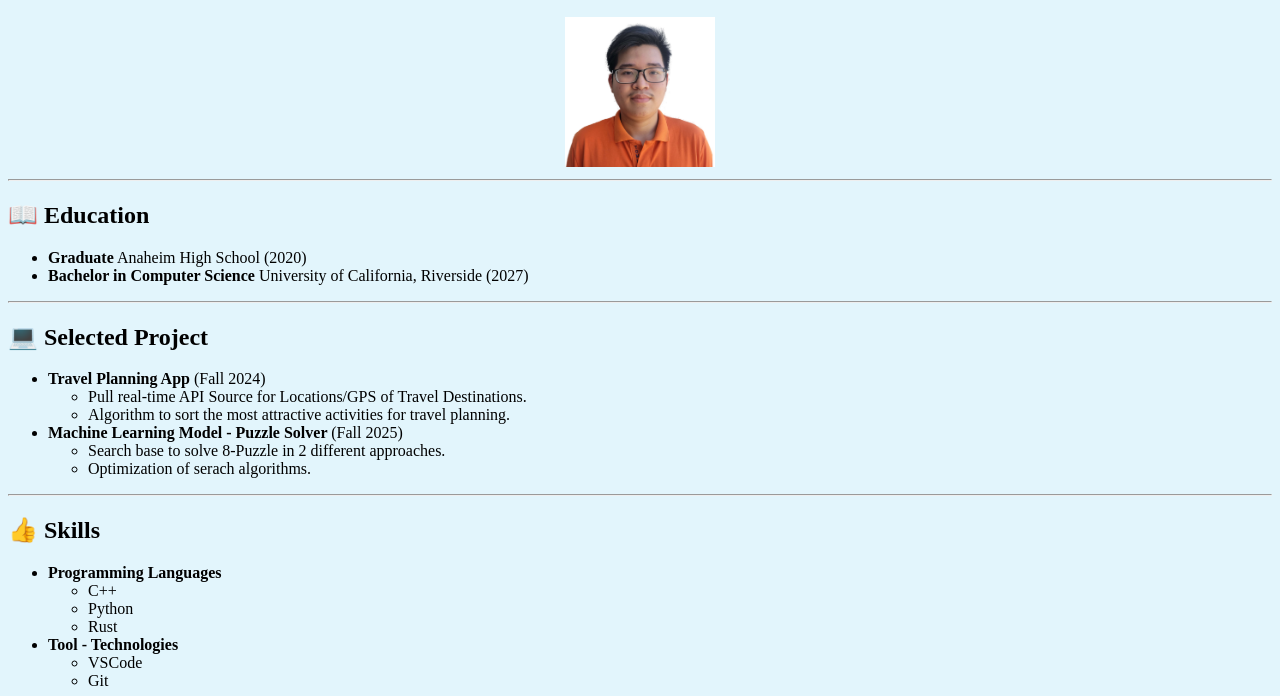
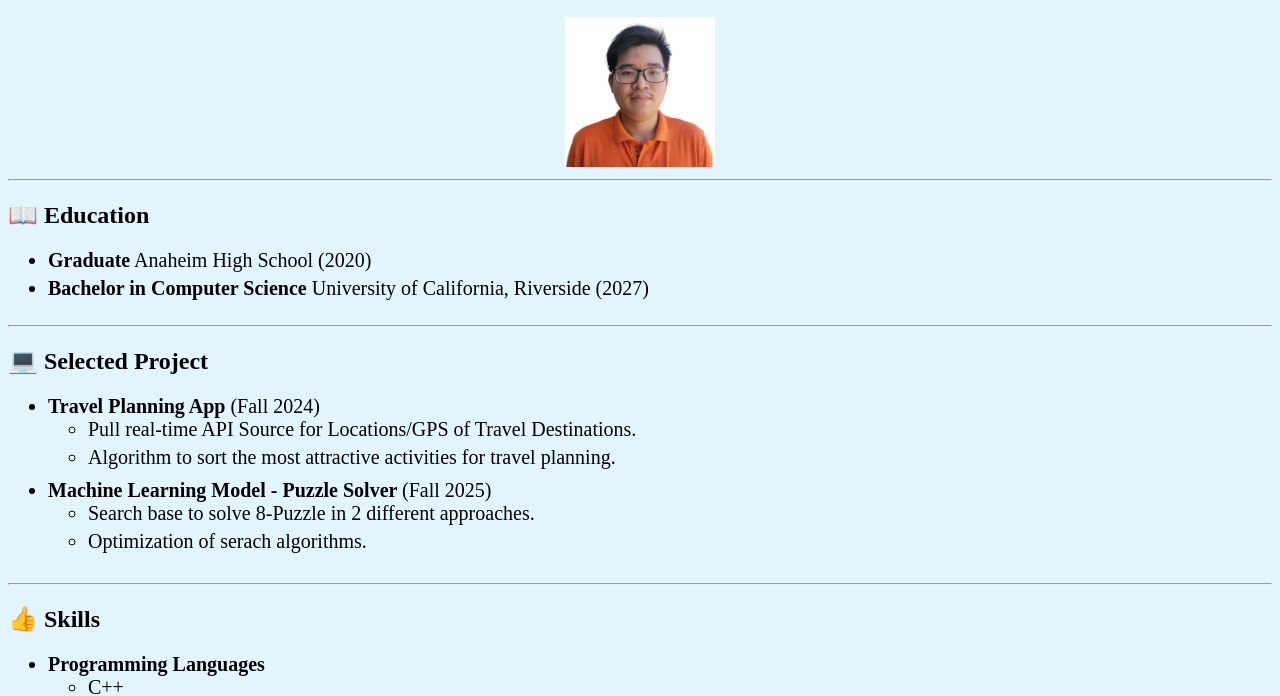
Before and after one commit to thiende98/CS110_Lab1_Page, a plain HTML site: page index.html in a window 1280 px wide. Shown: the part 110-806 px from the top of the page. Drawn offline with Linux system fonts and the light colour scheme.

Commit message:
Update styles.css

```diff
--- a/styles.css
+++ b/styles.css
@@ -47,6 +47,14 @@ footer {
     padding: 10px 0;
 }
 
+ul {
+    font-size: 20px;
+}
+
+li{
+    padding-bottom: 5px;
+}
+
 p {
     padding-left: 10px;
     font-size: 20px;
```
